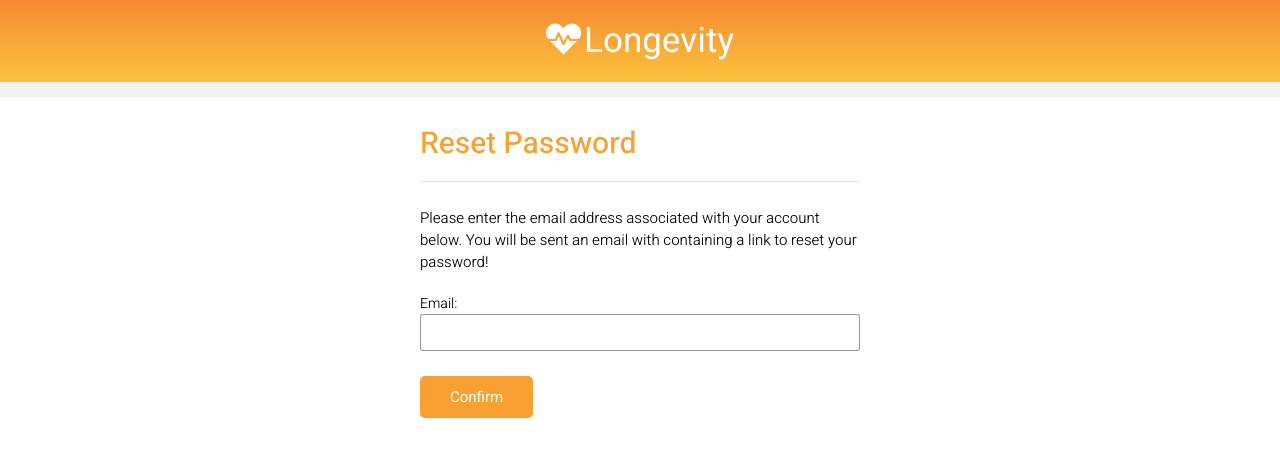
After one commit to thomasdavey/HealthTrackerWebsite, a Django app: page /reset/ in a window 1280 px wide. The commit adds this page. Shown: the top 457 px of the page. Run offline with Django 3.2, Linux system fonts and the light colour scheme; some libraries are stand-ins or nearby versions.

Commit message:
Added forgotten password functionality!

```diff
--- a/static/css/forms.css
+++ b/static/css/forms.css
@@ -15,6 +15,12 @@
     padding-bottom: 15px;
     border-bottom: solid 1px rgba(0,0,0,0.1);
     font-weight: 500;
+}
+
+.form-wrapper h3 {
+    font-size: 15px;
+    padding-bottom: 10px;
+    font-weight: 300;
 }
 
 .form-field {
@@ -73,7 +79,18 @@ select {
     list-style: none;
 }
 
-.form-wrapper button {
+.login-button {
+    width: 100%;
+
+}
+
+.login-button {
+    width: 100%;
+    padding-top: 30px;
+    border-top: solid 1px rgba(0,0,0,0.1);
+}
+
+.form-wrapper button, .login-button a {
     margin: 15px 15px 0 0;
     padding: 10px 30px;
     border: none;
@@ -82,9 +99,10 @@ select {
     background-color: #F8A032;
     font-size: 15px;
     cursor: pointer;
+    text-decoration: none;
 }
 
-.form-wrapper button:hover {
+.form-wrapper button:hover, .login-button a:hover {
     background-color: #FFBD60;
 }
 
--- a/static/css/users.css
+++ b/static/css/users.css
@@ -78,6 +78,11 @@ html, body, #background, #landing {
     border-color: rgba(255,255,255,0);
 }
 
+#forgot {
+    font-size: 12px;
+    color: rgba(255,255,255,0.8);
+}
+
 /* LANDING PAGE MOBILE */
 
 @media screen and (max-width: 600px) {
--- a/users/templates/home.html
+++ b/users/templates/home.html
@@ -6,6 +6,7 @@
                 <h1 id="logo"><i class="fas fa-heartbeat"></i>Longevity</h1>
                 <div><a href="{% url 'users-login' %}" id="login">Sign In</a></div>
                 <div><a href="{% url 'users-register' %}" id="register">Register</a></div>
+                <div><a href="{% url 'password_reset' %}" id="forgot">Forgot Password?</a></div>
             </div>
         </div>
     </div>
--- /dev/null
+++ b/users/templates/reset.html
@@ -0,0 +1,26 @@
+{% extends 'base.html' %}
+{% block content %}
+    <nav><a href="{% url 'users-home' %}"><i class="fas fa-heartbeat"></i>Longevity</a></nav>
+    <div class="form-wrapper">
+        <h1>Reset Password</h1>
+        {% if email %}
+        <h3>Please enter the email address associated with your account below. You will be sent an email with containing a link to reset your password!</h3>
+        {% endif %}
+        {% load filters %}
+        <form method="POST">
+            {%  csrf_token %}
+            <ul>
+                {% for field in form %}
+                <li class="form-field">
+                    <p>{{ field.errors }}</p>
+                    <p class="form-label">{{ field.label_tag }}</p>
+                    {{ field|add:'form-input' }}
+                    <p class="form-help">{{ field.help_text }}</p>
+                </li>
+                {% endfor %}
+            </ul>
+            <p>{{ form.non_field_errors }}</p>
+            <button type="submit">Confirm</button>
+        </form>
+    </div>
+{% endblock content %}
--- a/users/urls.py
+++ b/users/urls.py
@@ -1,5 +1,6 @@
-from django.urls import path
+from django.urls import path, reverse_lazy
 from django.contrib.auth import views as auth_views
+from tracker import urls
 from . import views
 
 urlpatterns = [
@@ -7,5 +8,8 @@ urlpatterns = [
     path('register/', views.register, name='users-register'),
     path('login/', auth_views.LoginView.as_view(template_name='login.html'), name='users-login'),
     path('logout/', auth_views.LogoutView.as_view(template_name='login.html'), name='users-logout'),
+    path('reset/', auth_views.PasswordResetView.as_view(template_name='reset.html', extra_context={'email': 'email'}), name='password_reset'),
+    path('reset/done', auth_views.PasswordResetDoneView.as_view(template_name='reset_done.html'), name='password_reset_done'),
+    path('reset/<uidb64>/<token>/', auth_views.PasswordResetConfirmView.as_view(template_name='reset.html', post_reset_login=True, success_url=reverse_lazy('tracker-home')), name='password_reset_confirm'),
     path('activate/<uidb64>/<token>/', views.activate, name='activate'),
 ]
```
Also changed, not shown: users/templates/reset_done.html (added, +8 -0 lines), db.sqlite3, users/views.py (line endings or trailing spaces).
